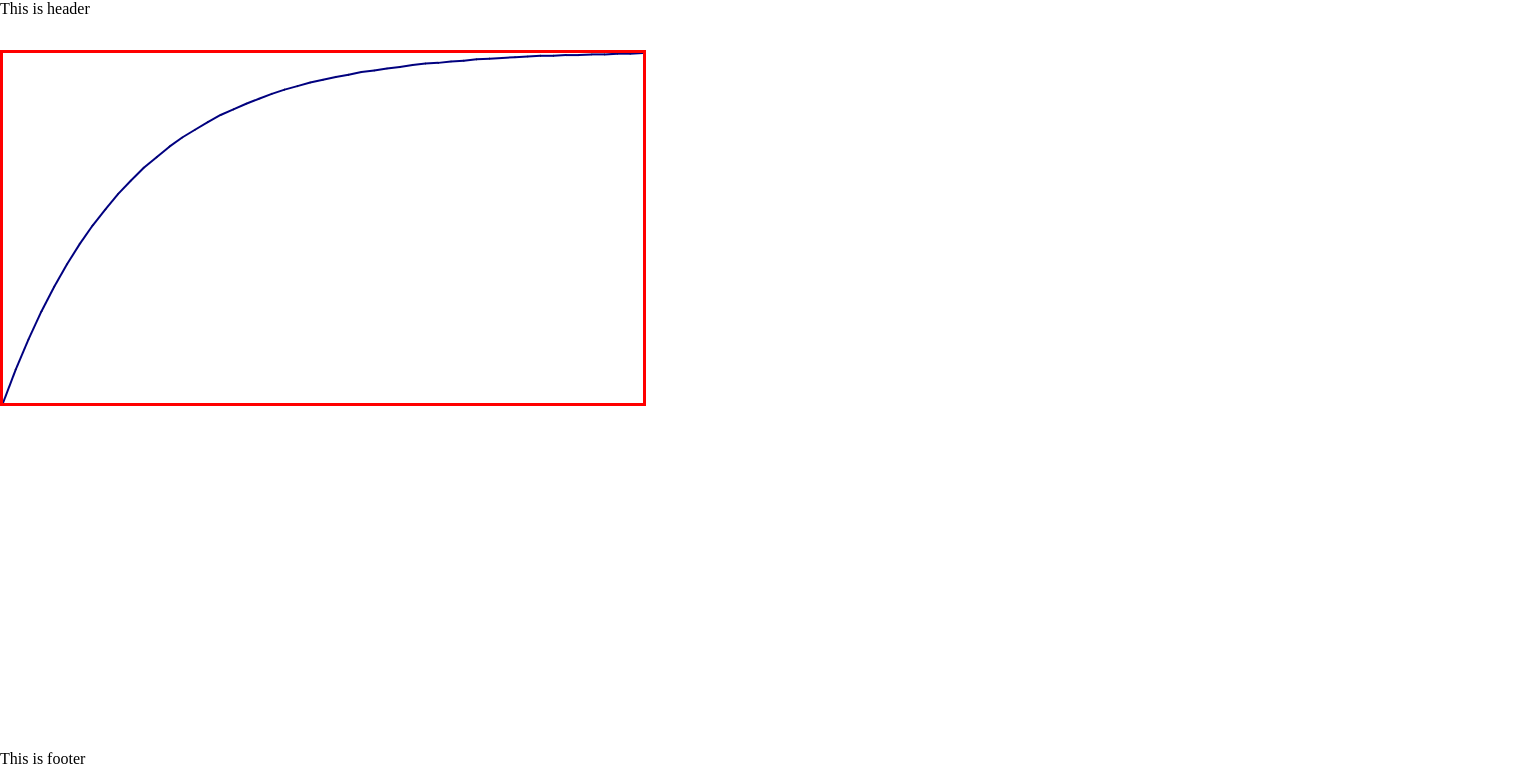
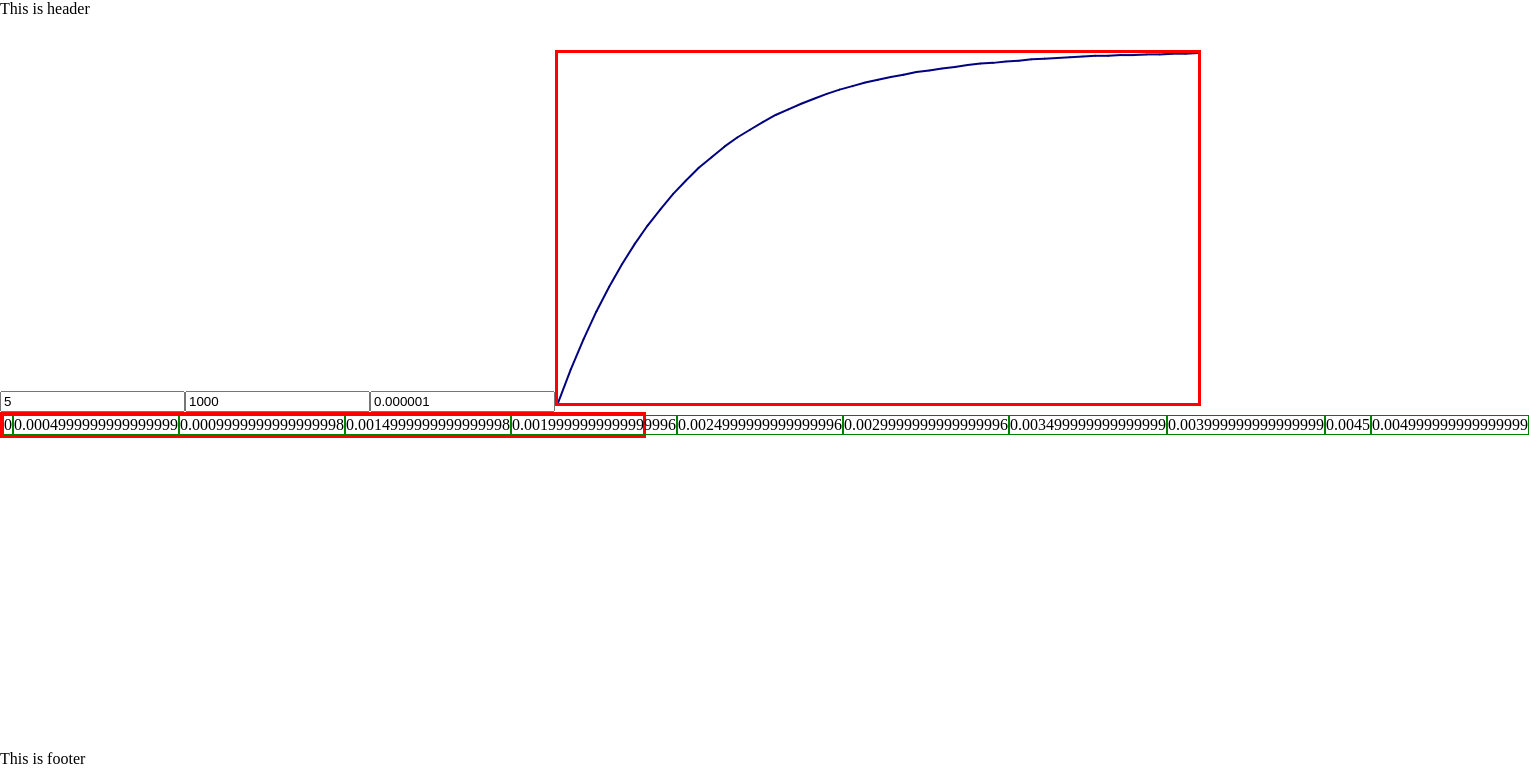
Before and after one commit to bharathkumarchowdary/engg-calc, an Angular app: page / in a window 1280 px wide. Shown: the top 784 px of the page, 1529 px wide, since content can reach past the window. Built offline with nearby package versions, Linux system fonts and the light colour scheme.

Commit message:
adds x axis labels div adds form inputs for voltage, res, and cap values

```diff
--- a/src/app/app.module.ts
+++ b/src/app/app.module.ts
@@ -5,6 +5,7 @@ import {AppRoutingModule} from './app-routing.module';
 import {AppComponent} from './app.component';
 import {RcTcComponent} from './rc-tc/rc-tc.component';
 import {CommonModule} from "@angular/common";
+import {ReactiveFormsModule} from "@angular/forms";
 
 @NgModule({
     declarations: [
@@ -15,6 +16,7 @@ import {CommonModule} from "@angular/common";
         BrowserModule,
         AppRoutingModule,
         CommonModule,
+        ReactiveFormsModule,
     ],
     providers: [],
     bootstrap: [AppComponent]
--- a/src/app/rc-tc/rc-tc.component.css
+++ b/src/app/rc-tc/rc-tc.component.css
@@ -2,10 +2,24 @@ line {
     stroke: navy;
     stroke-width: 2
 }
-svg {
+
+svg.graph {
     border: 3px solid red;
     height: 50%;
-    min-height: 100px;
+    min-height: 300px;
     width: 50%;
-    min-width: 100px;
+    min-width: 500px;
 }
+
+div.x-axis {
+    border: 3px solid red;
+    width: 50%;
+    min-width: 500px;
+    display: flex;
+}
+
+span.x-axis-label {
+    flex-grow: 1;
+    text-align: center;
+    border: 1px solid green;
+}
--- a/src/app/rc-tc/rc-tc.component.html
+++ b/src/app/rc-tc/rc-tc.component.html
@@ -1,6 +1,12 @@
-<svg>
+<input type="text" [formControl]="voltage">
+<input type="text" [formControl]="resistance">
+<input type="text" [formControl]="capacitance">
+<svg class="graph">
     <circle *ngFor="let dataPoint of dataPoints" [attr.cx]="dataPoint.xDist" [attr.cy]="dataPoint.yDist" r="0.1%"
             stroke="black"></circle>
     <line *ngFor="let dataLine of dataLines" [attr.x1]="dataLine.x1" [attr.y1]="dataLine.y1" [attr.x2]="dataLine.x2"
           [attr.y2]="dataLine.y2"></line>
 </svg>
+<div class="x-axis">
+    <span *ngFor="let xLabel of xLabels" class="x-axis-label">{{xLabel}}</span>
+</div>
--- a/src/app/rc-tc/rc-tc.component.ts
+++ b/src/app/rc-tc/rc-tc.component.ts
@@ -1,4 +1,5 @@
 import {Component, OnInit} from '@angular/core';
+import {FormControl} from "@angular/forms";
 
 type dataPoint = {
     yDist: string;
@@ -18,10 +19,15 @@ type dataLine = {
 })
 export class RcTcComponent implements OnInit {
 
+    voltage: FormControl = new FormControl(5)
+    resistance: FormControl = new FormControl(1e3)
+    capacitance: FormControl = new FormControl(1e-6)
+    xLabels: number[];
+
     dataPoints: dataPoint[];
     dataLines: dataLine[];
     dataY: number[];
-    dataX: number[];
+    dataX: number[] = [];
     dataYRange: number = 0;
     dataXRange: number = 0;
     private dataXMin: number = 0;
@@ -29,6 +35,7 @@ export class RcTcComponent implements OnInit {
 
     constructor() {
         this.dataPoints = []
+        this.xLabels = []
         this.dataLines = []
         this.dataY = [
             0.00E+00,
@@ -83,66 +90,20 @@ export class RcTcComponent implements OnInit {
             4.96E+00,
             4.97E+00,
         ]
-        this.dataX = [
-            0.00E+00,
-            1.00E-01,
-            2.00E-01,
-            3.00E-01,
-            4.00E-01,
-            5.00E-01,
-            6.00E-01,
-            7.00E-01,
-            8.00E-01,
-            9.00E-01,
-            1.00E+00,
-            1.10E+00,
-            1.20E+00,
-            1.30E+00,
-            1.40E+00,
-            1.50E+00,
-            1.60E+00,
-            1.70E+00,
-            1.80E+00,
-            1.90E+00,
-            2.00E+00,
-            2.10E+00,
-            2.20E+00,
-            2.30E+00,
-            2.40E+00,
-            2.50E+00,
-            2.60E+00,
-            2.70E+00,
-            2.80E+00,
-            2.90E+00,
-            3.00E+00,
-            3.10E+00,
-            3.20E+00,
-            3.30E+00,
-            3.40E+00,
-            3.50E+00,
-            3.60E+00,
-            3.70E+00,
-            3.80E+00,
-            3.90E+00,
-            4.00E+00,
-            4.10E+00,
-            4.20E+00,
-            4.30E+00,
-            4.40E+00,
-            4.50E+00,
-            4.60E+00,
-            4.70E+00,
-            4.80E+00,
-            4.90E+00,
-            5.00E+00,
-        ]
     }
 
     ngOnInit() {
+        for (let index = 0; index < 51; index++) {
+            this.dataX[index] = index * this.resistance.value * this.capacitance.value / 10
+        }
         this.dataXMin = Math.min(...this.dataX)
         this.dataYMin = Math.min(...this.dataY)
         this.dataYRange = Math.max(...this.dataY) - this.dataYMin
         this.dataXRange = Math.max(...this.dataX) - this.dataXMin
+        for (let index = 0; index < 11; index += 1) {
+            this.xLabels[index] = (((index * 10) / 100) * this.dataXRange)
+            console.log(this.xLabels[index])
+        }
         for (let index = 0; index < this.dataY.length; index++) {
             this.dataPoints[index] = {
                 yDist: (100 - ((this.dataY[index] - this.dataYMin) * 100 / this.dataYRange)).toFixed(2).concat("%"),
@@ -153,8 +114,8 @@ export class RcTcComponent implements OnInit {
             this.dataLines[index] = {
                 x1: this.dataPoints[index].xDist,
                 y1: this.dataPoints[index].yDist,
-                x2: this.dataPoints[index+1].xDist,
-                y2: this.dataPoints[index+1].yDist,
+                x2: this.dataPoints[index + 1].xDist,
+                y2: this.dataPoints[index + 1].yDist,
             }
         }
     }
```
